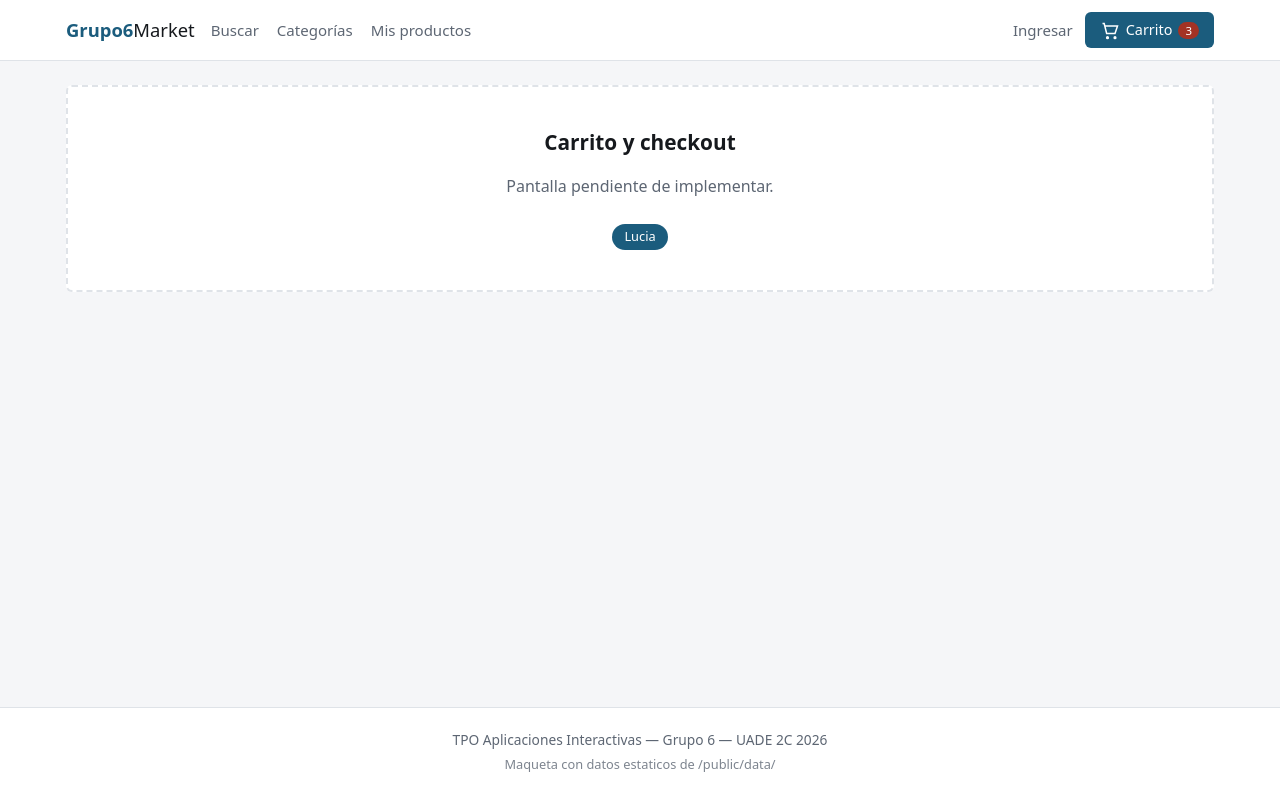
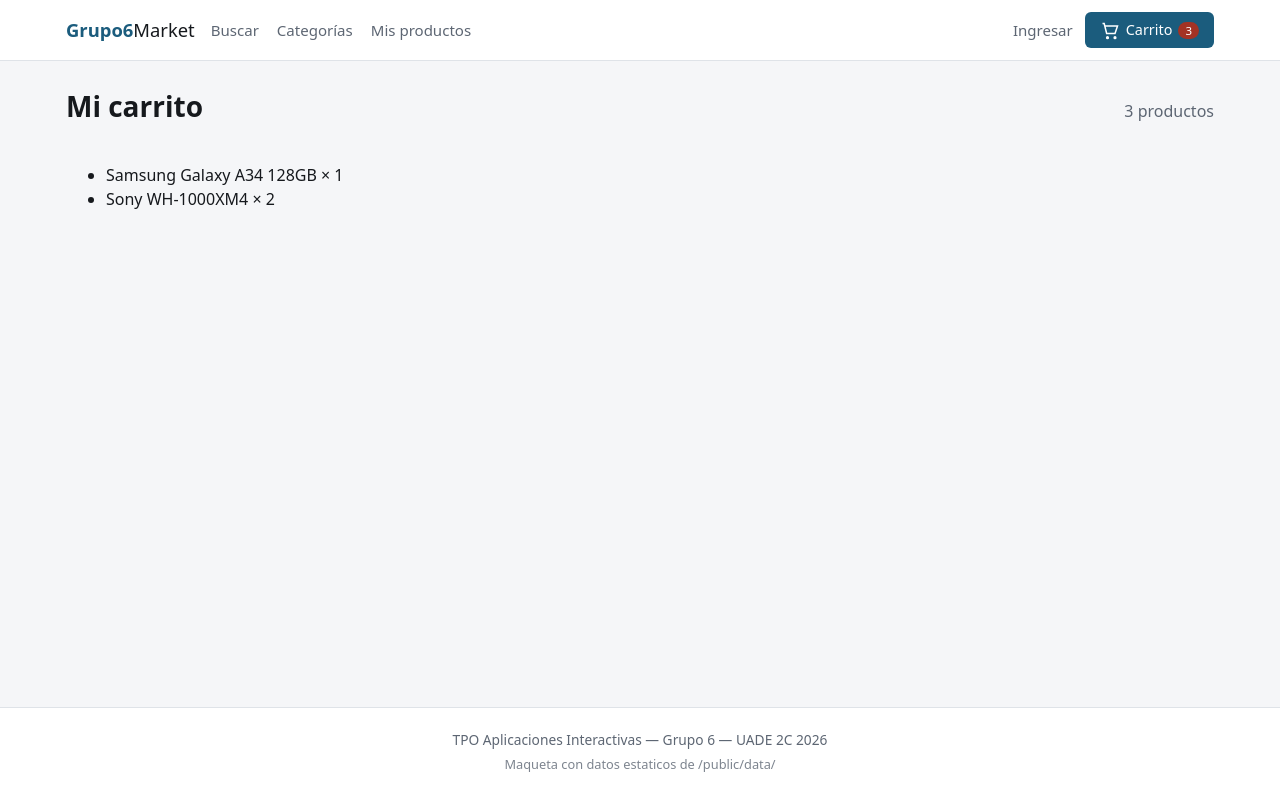
Before and after one commit to Palomac07/front-ecommerce, a React (Vite) app: page /carrito in a window 1280 px wide. Built offline with nearby package versions, Linux system fonts and the light colour scheme.

Commit message:
carrito: agrega estructura, GET del carrito y estados de carga, vacío y sin carrito

```diff
--- a/src/features/carrito/Carrito.jsx
+++ b/src/features/carrito/Carrito.jsx
@@ -1,30 +1,94 @@
+import { useState } from 'react'
+import { Link } from 'react-router-dom'
+import { useMockFetch } from '../../hooks/useMockFetch'
+import './carrito.css'
+
 /**
  * Carrito y checkout — Dueña: Lucia
  *
- * Endpoints a cubrir:
- *   - GET    /api/carrito
- *   - POST   /api/carrito
- *   - POST   /api/carrito/items
- *   - PUT    /api/carrito/items/{productoId}
- *   - DELETE /api/carrito/items/{productoId}
- *   - DELETE /api/carrito/items
- *   - POST   /api/carrito/checkout
- *
- * Datos de prueba: public/data/carrito.json, carrito-vacio.json, checkout.json
- *   const { data, loading, error } = useMockFetch('carrito')
- *
- * carrito-vacio.json es el mismo carrito despues de DELETE /api/carrito/items,
- * para maquetar el estado vacio. cantidadProductos es la SUMA de cantidades
- * (3 en el mock), no la cantidad de lineas.
- *
- * Reemplazar todo este archivo por la pantalla real.
+ * Orquesta el estado del carrito. Las operaciones del back se simulan con
+ * estado local y cada handler indica el endpoint que reemplaza. Los objetos
+ * mantienen la forma de CarritoDTO / ItemCarritoDTO, asi que al conectar la
+ * API real solo cambia el fetch.
  */
 export default function Carrito() {
+  // GET /api/carrito
+  const { data, loading, error } = useMockFetch('carrito')
+
+  // POST /api/carrito responde 201 con un CarritoDTO vacio (carrito-vacio.json)
+  const [crearSolicitado, setCrearSolicitado] = useState(false)
+  const {
+    data: carritoCreado,
+    loading: cargandoCreado,
+    error: errorCreado,
+  } = useMockFetch(crearSolicitado ? 'carrito-vacio' : null)
+  const creando = crearSolicitado && cargandoCreado
+
+  const carrito = carritoCreado ?? data
+
+  const handleCrearCarrito = () => {
+    // POST /api/carrito
+    setCrearSolicitado(true)
+  }
+
+  // Si el usuario no tiene carrito, el back responde 404 al GET y se ofrece
+  // crearlo. Con un carrito ya existente (aunque este vacio) el POST da 409.
+  const sinCarrito = !loading && !carrito
+
   return (
-    <div className="pendiente">
-      <h2>Carrito y checkout</h2>
-      <p>Pantalla pendiente de implementar.</p>
-      <span className="duenio">Lucia</span>
-    </div>
+    <section className="carrito">
+      <header className="carrito-encabezado">
+        <h1>Mi carrito</h1>
+        {carrito && (
+          <p>
+            {carrito.cantidadProductos}{' '}
+            {carrito.cantidadProductos === 1 ? 'producto' : 'productos'}
+          </p>
+        )}
+      </header>
+
+      {loading && <p className="estado-carga">Cargando carrito...</p>}
+
+      {sinCarrito && (
+        <div className="carrito-aviso card" role="alert">
+          <h2>No encontramos tu carrito</h2>
+          {error && <p className="carrito-texto-error">Error: {error}</p>}
+          {errorCreado && (
+            <p className="carrito-texto-error">
+              No se pudo crear el carrito: {errorCreado}
+            </p>
+          )}
+          <p>Si todavía no tenés uno, podés crearlo ahora.</p>
+          <button
+            type="button"
+            className="btn"
+            onClick={handleCrearCarrito}
+            disabled={creando}
+          >
+            {creando ? 'Creando...' : 'Crear carrito'}
+          </button>
+        </div>
+      )}
+
+      {carrito && (
+        carrito.items.length > 0 ? (
+          <ul>
+            {carrito.items.map((item) => (
+              <li key={item.productoId}>
+                {item.nombre} × {item.cantidad}
+              </li>
+            ))}
+          </ul>
+        ) : (
+          <div className="carrito-aviso card">
+            <h2>Tu carrito está vacío</h2>
+            <p>Agregá productos para verlos acá.</p>
+            <Link to="/" className="btn btn-secundario">
+              Ver productos
+            </Link>
+          </div>
+        )
+      )}
+    </section>
   )
 }
--- /dev/null
+++ b/src/features/carrito/carrito.css
@@ -0,0 +1,50 @@
+/* ============================================================
+   Carrito y checkout. Clases con prefijo "carrito-" para no
+   pisarse con los estilos de otros modulos.
+   ============================================================ */
+
+.carrito {
+  display: flex;
+  flex-direction: column;
+  gap: 20px;
+}
+
+.carrito-encabezado {
+  display: flex;
+  align-items: baseline;
+  justify-content: space-between;
+  gap: 12px;
+  flex-wrap: wrap;
+}
+
+.carrito-encabezado h1 {
+  margin: 0;
+  font-size: 1.75rem;
+}
+
+.carrito-encabezado p {
+  margin: 0;
+  color: var(--color-texto-suave);
+}
+
+/* ---------- Estados: sin carrito y carrito vacio ---------- */
+
+.carrito-aviso {
+  padding: 32px 20px;
+  text-align: center;
+  color: var(--color-texto-suave);
+}
+
+.carrito-aviso h2 {
+  margin: 0 0 6px;
+  font-size: 1.3rem;
+  color: var(--color-texto);
+}
+
+.carrito-aviso p {
+  margin: 0 0 16px;
+}
+
+.carrito-texto-error {
+  color: var(--color-error);
+}
```
